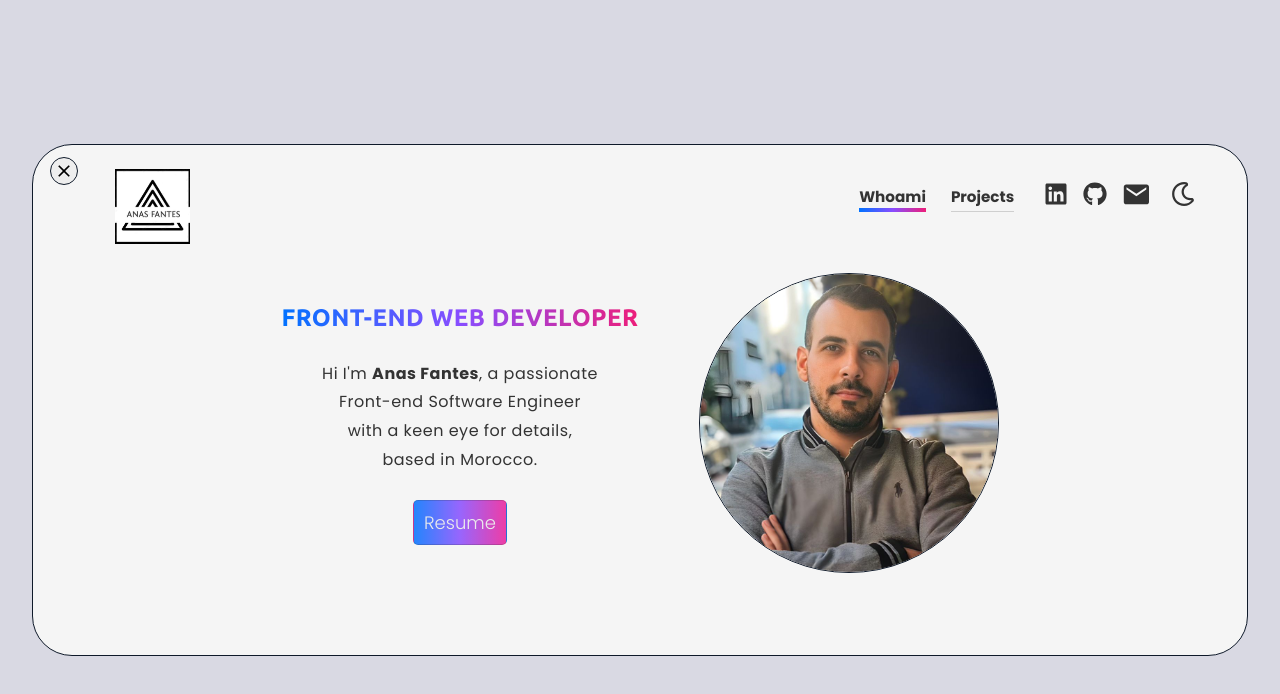
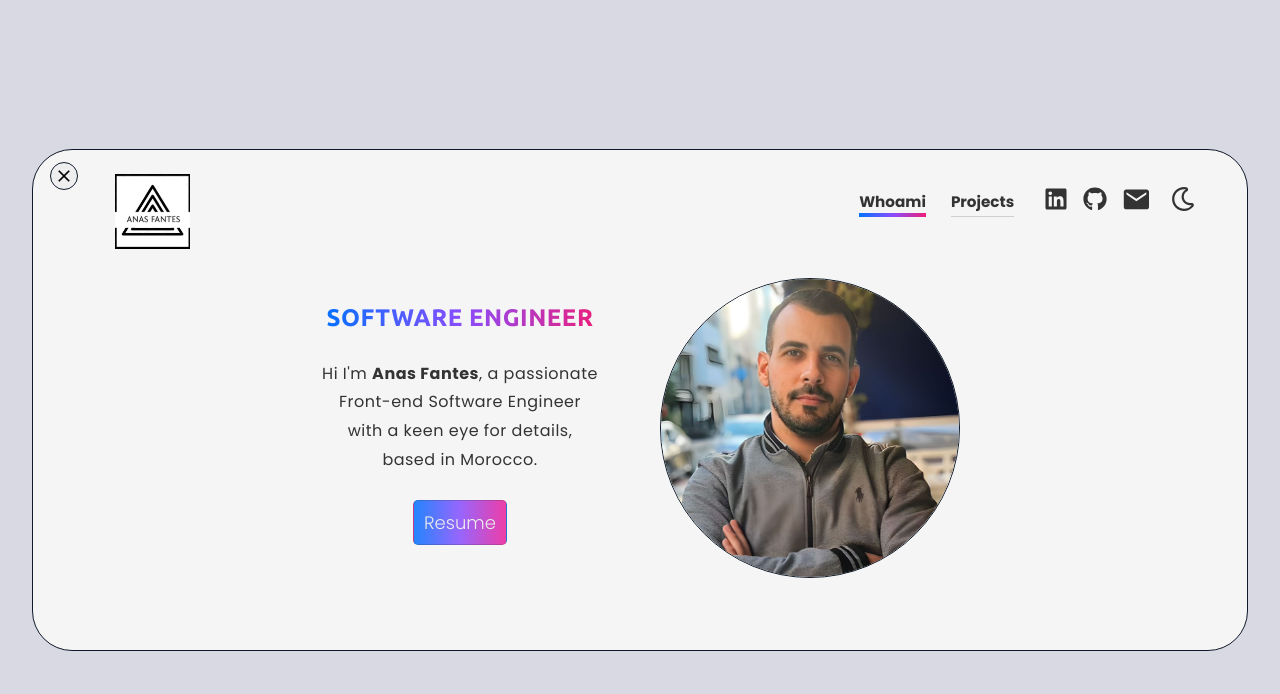
Before and after one commit to afantes/anasfantes.me, a Next.js app: page / in a window 1280 px wide. Both pictures are taken after a click on the element 1122 px from the left and 219 px from the top of the page. Shown: the top 694 px of the page. Built offline with nearby package versions, Linux system fonts and the light colour scheme.

Commit message:
Add File

```diff
--- a/components/CardBody/index.tsx
+++ b/components/CardBody/index.tsx
@@ -21,7 +21,7 @@ export const CardBody: FC = () => {
         transition={{ duration: 1.5, delay: 0.5 }}
         darkMode={darkMode}
       >
-        <h2>FRONT-END WEB DEVELOPER</h2>
+        <h2>SOFTWARE ENGINEER</h2>
         <p>
           Hi I'm <span>Anas Fantes</span>, a passionate Front-end Software
           Engineer with a keen eye for details, based in Morocco.
--- a/components/CardImage/styles.ts
+++ b/components/CardImage/styles.ts
@@ -12,7 +12,7 @@ export const ImageFrame = styled(motion.div) <DarkProps>`
   border-radius: 50%;
   overflow: hidden;
   padding: 15px;
-  margin-bottom: 35px;
+  margin-bottom: 25px;
   border: ${({ darkMode }) => darkMode ? '0.2px solid #F5F5F5' : '0.2px solid #0f1a2a'};
   opacity: 0.93;
 
```
